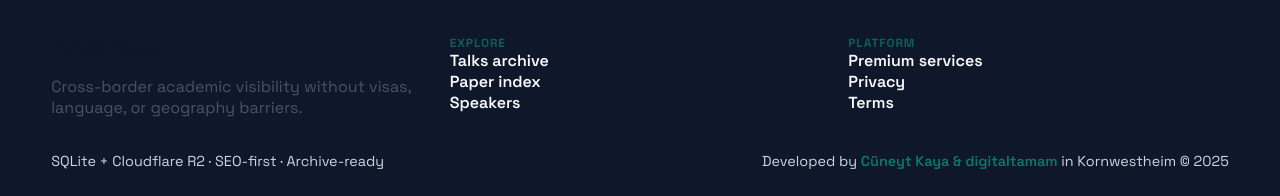
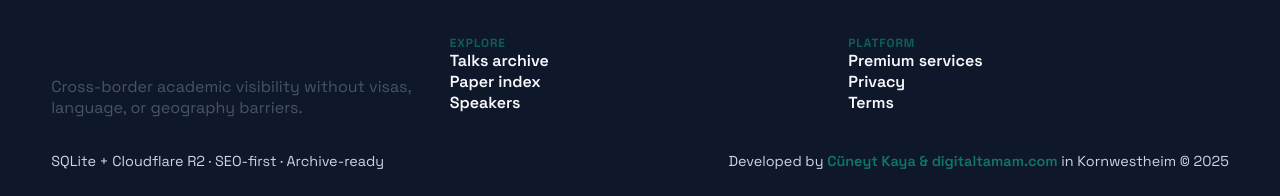
Before and after one commit to kayacuneyd/yeni-talkonpaper, a Flask app: page /admin/ in a window 1280 px wide. Shown: the part 2058-2254 px from the top of the page. Run offline with Flask 3, Linux system fonts and the light colour scheme; the visitor is signed in with stand-in values (Sample User, id 1); data comes from the database, SQL or seed files in the repository.

Commit message:
Update footer link text to include full domain name for clarity

```diff
--- a/templates/base.html
+++ b/templates/base.html
@@ -89,7 +89,7 @@
             href="https://digitaltamam.com"
             target="_blank"
             rel="noopener noreferrer"
-            >& digitaltamam
+            >& digitaltamam.com
           </a>
           in Kornwestheim &copy; {{ 2025 }}</span
         >
```
